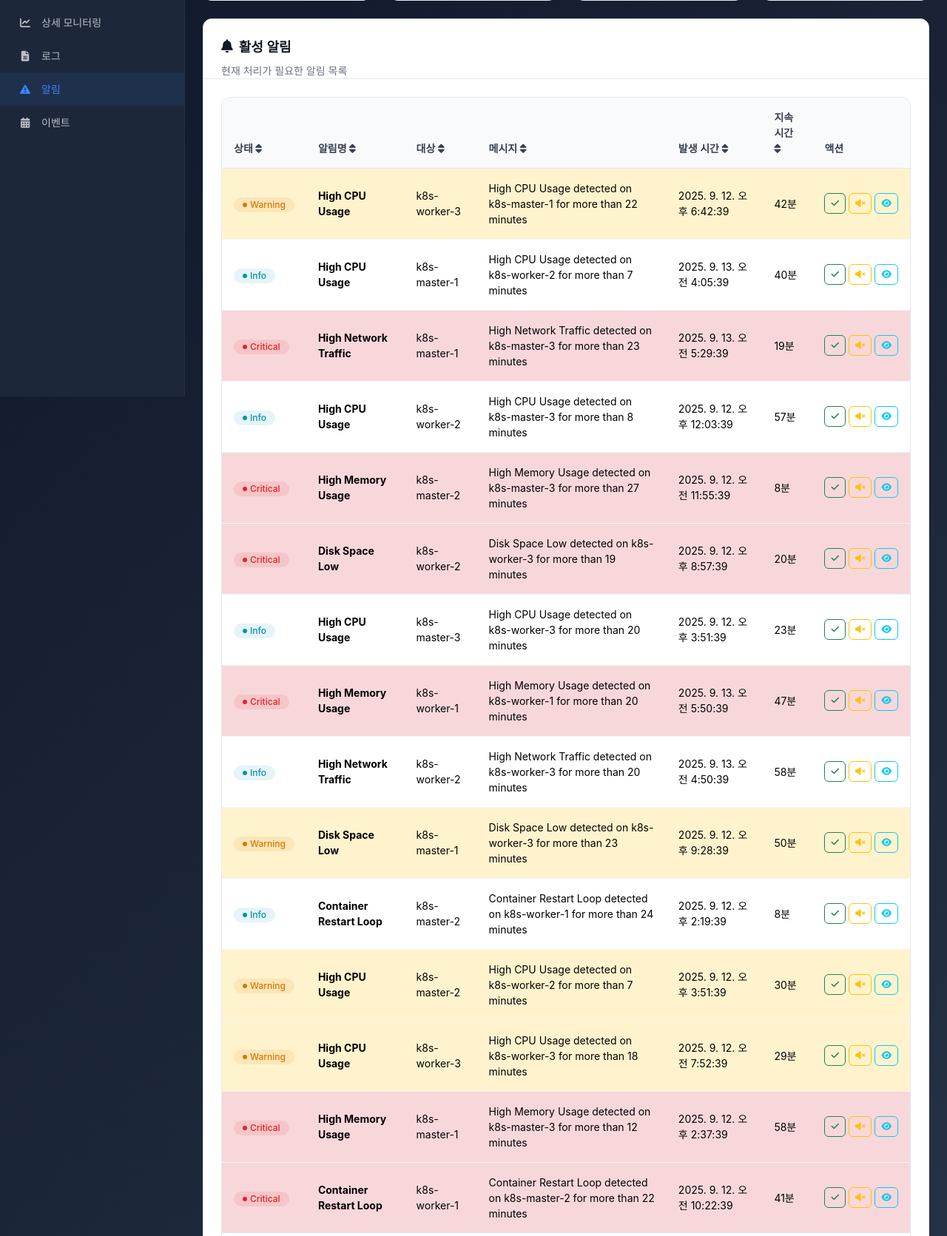
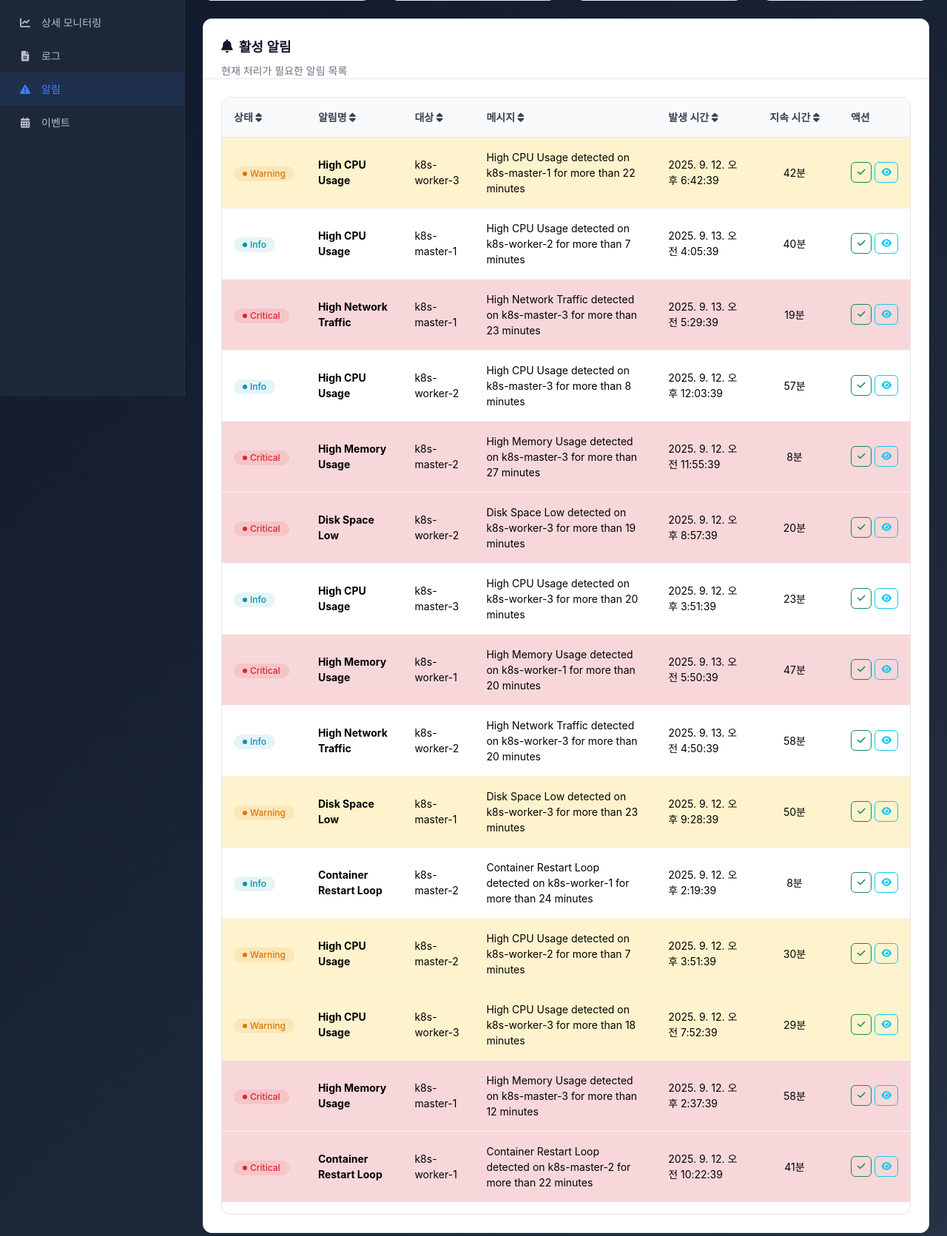
Before and after one commit to EazyNick/Kubernetes_Docker_Server, a FastAPI app: page /alerts in a window 1280 px wide. Shown: the part 264-1935 px from the top of the page at 74% size. Run offline with FastAPI, Linux system fonts and the light colour scheme; some libraries are stand-ins or nearby versions.

Commit message:
디자인 수정
1. 컨테이너 페이지 열에 '노드' 이름 추가
2. 알림 페이지 css, 음소거 버튼 삭제

```diff
--- /dev/null
+++ b/static/css/alerts.css
@@ -0,0 +1,50 @@
+/* 알림 페이지 전용 스타일 */
+
+/* 지속 시간 열 반응형 너비 조정 */
+.duration-column {
+  min-width: 100px;
+  white-space: nowrap;
+  text-align: center; /* 가운데 정렬 */
+}
+
+/* 지속 시간 열의 데이터 셀도 가운데 정렬 */
+.duration-column + td,
+tbody tr td:nth-child(6) {
+  text-align: center;
+}
+
+/* 작은 화면 (모바일) */
+@media (max-width: 768px) {
+  .duration-column {
+    min-width: 80px;
+    font-size: 0.9em;
+  }
+}
+
+/* 중간 화면 (태블릿) */
+@media (min-width: 769px) and (max-width: 1024px) {
+  .duration-column {
+    min-width: 110px;
+  }
+}
+
+/* 큰 화면 (데스크톱) */
+@media (min-width: 1025px) {
+  .duration-column {
+    min-width: 120px;
+  }
+}
+
+/* 매우 큰 화면 */
+@media (min-width: 1400px) {
+  .duration-column {
+    min-width: 140px;
+  }
+}
+
+/* 테이블이 좁을 때 지속 시간 열만 고정 너비 */
+@media (max-width: 1200px) {
+  .duration-column {
+    width: 120px;
+  }
+}
--- a/static/js/api/alerts.js
+++ b/static/js/api/alerts.js
@@ -121,16 +121,13 @@ async function loadAlertsData() {
             <td>${alert.target}</td>
             <td>${alert.message}</td>
             <td>${new Date(alert.created_at).toLocaleString("ko-KR")}</td>
-            <td>${alert.duration}</td>
+            <td class="text-center">${alert.duration}</td>
             <td>
               <div class="btn-group-actions">
                 <button class="btn btn-sm btn-outline-success" title="해결됨으로 표시" onclick="resolveAlert('${
                   alert.id
                 }')">
                   <i class="fas fa-check"></i>
-                </button>
-                <button class="btn btn-sm btn-outline-warning" title="알림 음소거">
-                  <i class="fas fa-volume-mute"></i>
                 </button>
                 <button class="btn btn-sm btn-outline-info" title="상세 보기">
                   <i class="fas fa-eye"></i>
--- a/static/js/api/containers.js
+++ b/static/js/api/containers.js
@@ -63,7 +63,7 @@ async function loadContainersData() {
         if (containers.length === 0) {
           tbody.innerHTML = `
             <tr>
-              <td colspan="7" class="text-center text-muted py-4">
+              <td colspan="8" class="text-center text-muted py-4">
                 <i class="fas fa-info-circle me-2"></i>
                 컨테이너가 없습니다.
               </td>
@@ -153,7 +153,12 @@ async function loadContainersData() {
                 }</small>
               </div>
             </td>
-            <td>${container.node}</td>
+            <td>
+              <div class="d-flex align-items-center">
+                <i class="fas fa-server text-info me-2"></i>
+                <span>${container.node || "N/A"}</span>
+              </div>
+            </td>
             <td>${new Date(container.created_at).toLocaleString("ko-KR")}</td>
           `;
           tbody.appendChild(row);
@@ -166,7 +171,7 @@ async function loadContainersData() {
     if (tbody) {
       tbody.innerHTML = `
         <tr>
-          <td colspan="7" class="text-center text-danger py-4">
+          <td colspan="8" class="text-center text-danger py-4">
             <i class="fas fa-exclamation-triangle me-2"></i>
             컨테이너 데이터를 불러오는데 실패했습니다.
           </td>
--- a/templates/alerts.html
+++ b/templates/alerts.html
@@ -91,7 +91,7 @@
                                 <th class="sortable" data-column="created_at">
                                     발생 시간 <i class="fas fa-sort sort-icon"></i>
                                 </th>
-                                <th class="sortable" data-column="duration">
+                                <th class="sortable duration-column" data-column="duration">
                                     지속 시간 <i class="fas fa-sort sort-icon"></i>
                                 </th>
                                 <th>액션</th>
--- a/templates/base.html
+++ b/templates/base.html
@@ -20,6 +20,7 @@
     <!-- Custom CSS -->
     <link href="/static/css/style.css" rel="stylesheet" />
     <link href="/static/css/chart.css" rel="stylesheet" />
+    <link href="/static/css/alerts.css" rel="stylesheet" />
 </head>
 <body>
     <div class="main-container">
--- a/templates/containers.html
+++ b/templates/containers.html
@@ -37,6 +37,9 @@ endblock %} {% block breadcrumb %}컨테이너{% endblock %} {% block content %}
             <th class="sortable" data-column="network">
               네트워크 <i class="fas fa-sort sort-icon"></i>
             </th>
+            <th class="sortable" data-column="node">
+              노드 <i class="fas fa-sort sort-icon"></i>
+            </th>
             <th class="sortable" data-column="created">
               생성일 <i class="fas fa-sort sort-icon"></i>
             </th>
@@ -45,7 +48,7 @@ endblock %} {% block breadcrumb %}컨테이너{% endblock %} {% block content %}
         <tbody id="containersTableBody">
           <!-- 컨테이너 데이터가 여기에 동적으로 로드됩니다 -->
           <tr>
-            <td colspan="7" class="text-center text-muted py-4">
+            <td colspan="8" class="text-center text-muted py-4">
               <i class="fas fa-spinner fa-spin me-2"></i>
               컨테이너 목록을 불러오는 중...
             </td>
```
